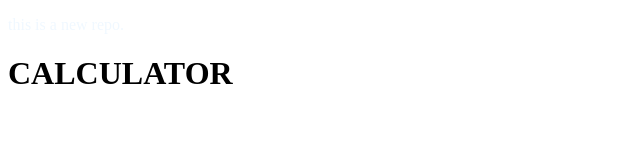
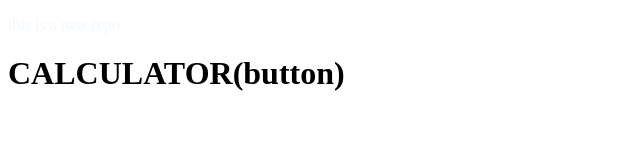
Before and after one commit to ficusreligiosa/Localrepo, a plain HTML site: page index.html in a window 1280 px wide. Shown: the whole page, without its empty margins (0-640 px from the left). Drawn offline with Linux system fonts and the light colour scheme.

```diff
--- a/index.html
+++ b/index.html
@@ -8,6 +8,6 @@
 </head>
 <body>
     <p>this is a new repo.</p>
-    <h1>CALCULATOR</h1>
+    <h1>CALCULATOR(button)</h1>
 </body>
 </html>
```
